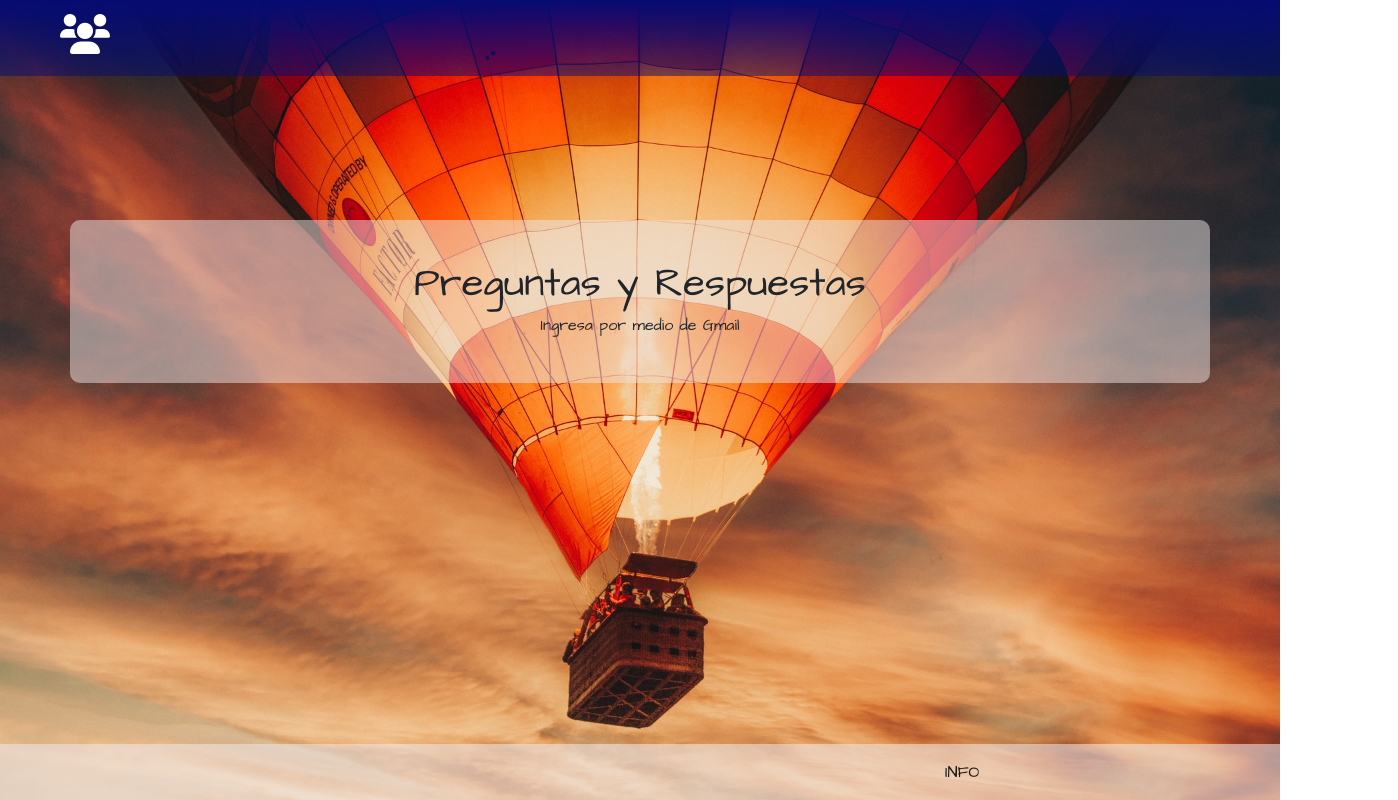
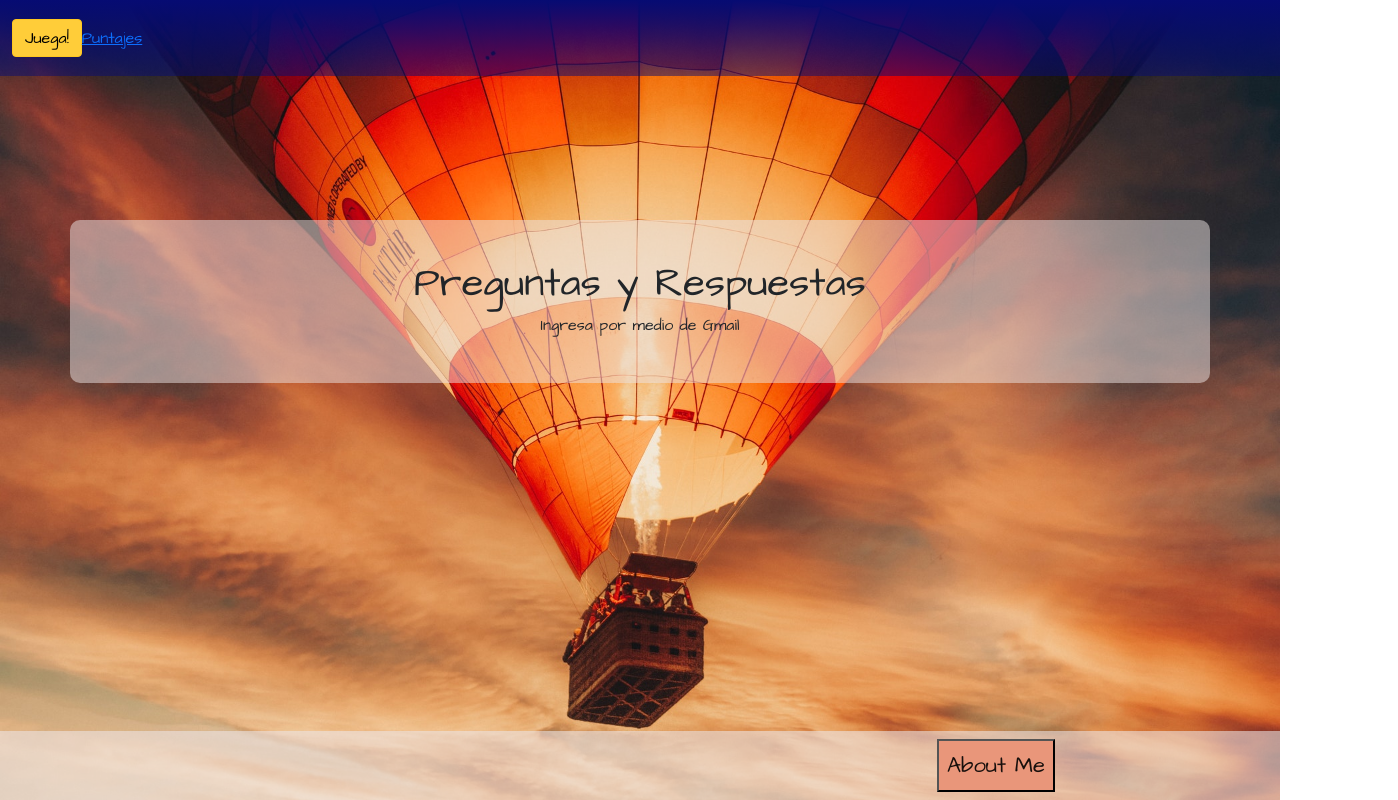
Before and after one commit to CriSarC/reto-sofka, a React (Create React App) app: page / in a window 1280 px wide. Shown: the whole page, 1398 px wide, since content can reach past the window. Built offline with nearby package versions, Linux system fonts and the light colour scheme; a web font is replaced by a local one.

Commit message:
se agrega router para implementar single page aplication

```diff
--- a/public/index.html
+++ b/public/index.html
@@ -1,14 +1,12 @@
 <!DOCTYPE html>
 <html lang="en">
+
 <head>
   <meta charset="utf-8" />
   <link rel="icon" href="%PUBLIC_URL%/favicon.ico" />
   <meta name="viewport" content="width=device-width, initial-scale=1" />
   <meta name="theme-color" content="#000000" />
-    <meta
-      name="description"
-      content="Web site created using create-react-app"
-    />
+  <meta name="description" content="Web site created using create-react-app" />
   <link rel="apple-touch-icon" href="%PUBLIC_URL%/logo192.png" />
   <!--
       manifest.json provides metadata used when your web app is installed on a
@@ -26,7 +24,8 @@
     -->
   <title>Preguntas y Respuestas</title>
   <!-- Bootstrap -->
-     <link href="https://cdn.jsdelivr.net/npm/bootstrap@5.1.3/dist/css/bootstrap.min.css" rel="stylesheet" integrity="sha384-1BmE4kWBq78iYhFldvKuhfTAU6auU8tT94WrHftjDbrCEXSU1oBoqyl2QvZ6jIW3" crossorigin="anonymous">
+  <link href="https://cdn.jsdelivr.net/npm/bootstrap@5.1.3/dist/css/bootstrap.min.css" rel="stylesheet"
+    integrity="sha384-1BmE4kWBq78iYhFldvKuhfTAU6auU8tT94WrHftjDbrCEXSU1oBoqyl2QvZ6jIW3" crossorigin="anonymous">
   <!-- /Bootstrap -->
   <!-- Fuente -->
   <link rel="preconnect" href="https://fonts.googleapis.com">
@@ -40,18 +39,13 @@
     crossorigin="anonymous" referrerpolicy="no-referrer" />
   <!-- /Iconos fontAwesome -->
 </head>
+
 <body>
   <noscript>You need to enable JavaScript to run this app.</noscript>
   <div id="root"></div>
-    <!--
-      This HTML file is a template.
-      If you open it directly in the browser, you will see an empty page.
+   <!-- JavaScript Bundle with Popper Bootstrap-->
+   <script src="https://cdn.jsdelivr.net/npm/bootstrap@5.1.3/dist/js/bootstrap.bundle.min.js" integrity="sha384-ka7Sk0Gln4gmtz2MlQnikT1wXgYsOg+OMhuP+IlRH9sENBO0LRn5q+8nbTov4+1p" crossorigin="anonymous"></script>
+   <!-- JavaScript Bundle with Popper Bootstrap-->
+</body>
 
-      You can add webfonts, meta tags, or analytics to this file.
-      The build step will place the bundled scripts into the <body> tag.
-
-      To begin the development, run `npm start` or `yarn start`.
-      To create a production bundle, use `npm run build` or `yarn build`.
-    -->
-  </body>
 </html>
--- a/src/App.js
+++ b/src/App.js
@@ -3,6 +3,7 @@ import React, { Component }  from 'react';
 import {Bienvenida} from './modules/Bienvenida';
 import {Menu} from './modules/Menu';
 import {Footer} from './modules/Footer';
+import {AppRouter} from './router/Router';
 
 
 
@@ -10,9 +11,10 @@ function App() {
   return (
     <div className="App">
 
-      <Menu/>
+      <AppRouter/>
+      {/* <Menu/>
       <Bienvenida/>
-      <Footer/>
+      <Footer/> */}
 
     </div>
   );
--- a/src/common/components/Modal_Me.jsx
+++ b/src/common/components/Modal_Me.jsx
@@ -8,7 +8,7 @@ export const Modal_Me = () => {
             <div className="modal-dialog modal-dialog-centered">
             <div className="modal-content">
                 <div className="modal-header headerNg" >
-                    <h5 className="modal-dialog modal-dialog-centered" >Acerca de mi :</h5>
+                    <h5 className="modal-dialog modal-dialog-centered" ></h5>
                     <button type="button" className="btn-close" data-bs-dismiss="modal" aria-label="Close"></button>
                 </div>
                 <div className="modal-body">
--- a/src/css/style.css
+++ b/src/css/style.css
@@ -149,3 +149,26 @@ footer{
   width: 100%;
   margin-top: 10px;
  }
+
+ /* ul{
+    display: flex;
+    margin: 2rem 0;
+  } */
+
+ /*  li{
+    list-style-type: none;
+  }
+   */
+/*   a{
+    padding:1rem;
+    margin: 0 0.2rem;
+    background-color: beige;
+    color:darksalmon;
+  text-decoration: none;
+  font-size: 1.5rem;
+  } */
+
+  .active{
+    background-color: darksalmon;
+    color:beige;
+  }
--- a/src/modules/Footer.jsx
+++ b/src/modules/Footer.jsx
@@ -1,12 +1,15 @@
-import React, { Component }  from 'react';
+import React, { Component } from 'react';
 
 import '../css/style.css';
-import {Modal_Me} from './../common/components/Modal_Me';
+import { Modal_Me } from './../common/components/Modal_Me';
 
 
 
 export const Footer = () => {
+    const handleClickInfo = async () => {
+        console.log('me presionaron')
 
+    }
     return (
         <>
 
@@ -16,19 +19,20 @@ export const Footer = () => {
                         <div className="container">
                             <div className="row">
                                 <div    className="col-8"
-                                        style={{textAlign: "end;"}}>
+                                        style={{textAlign: "end"}}>
+
                                 </div>
                                 <div className="col-1"></div>
                                 <div    className="col-3 "
-                                        style={{textAlign: "end;"}}>
+                                        style={{textAlign: "end"}}>
                                     <div className="collapse navbar-collapse" id="navbarNav">
                                         <ul className="navbar-nav">
                                             <li className="nav-item">
-                                                <a  className="nav-link active"
-                                                    style={{color: "#26327e;"},{fontSize: "22px;"}}
-                                                    ariaCurrent="page"
+                                                <button  className="nav-link active"
+                                                    style={{color: "#26327e;"},{fontSize: "22px"}}
+                                                    aria-current="page"
                                                     href="#" data-bs-toggle="modal" data-bs-target="#Info">
-                                                INFO</a>
+                                                About Me</button>
                                             </li>
                                         </ul>
                                     </div>
@@ -44,7 +48,8 @@ export const Footer = () => {
                 </nav>
             </footer>
 
-        <Modal_Me/>
+           <Modal_Me/>
+
         </>
     )
 }
--- a/src/modules/Menu.jsx
+++ b/src/modules/Menu.jsx
@@ -1,20 +1,40 @@
 import React from 'react'
+import {
+    BrowserRouter as Router,
+    Route,
+    Switch
+} from 'react-router-dom'
+import { NavLink } from 'react-router-dom'
+import '../css/style.css';
 
 
-import '../css/style.css';
-
-export const Menu = ({titulo}) => {
+export const Menu = ({ titulo }) => {
     return (
         <>
+
+
+
             <nav className="navbar navbar-expand-lg navbar-dark bg-color " id="menu">
                 <div className="container-fluid">
+                    <div>
+                        <NavLink exact to='/' activeClassName="btn btn-warning active">
+                            Juega!
+                        </NavLink>
+                    </div>
+                    <div>
+                        <NavLink exact to='/Puntajes' activeClassName="btn btn-warning active">
+                            Puntajes
+                        </NavLink>
+                    </div>
                     <div className="col-12 text-aling-end">
                         <a className="navbar-brand menuNG-titulo font-size-25px">
-                    {titulo}&nbsp;&nbsp; <i className="fas fa-users font-size-50px"></i>
+                            {titulo}&nbsp;&nbsp; <i className="fas  font-size-50px"></i>
                         </a>
                     </div>
                 </div>
             </nav>
+
         </>
+
     )
 }
--- a/src/modules/puntaje_jugador.jsx
+++ b/src/modules/puntaje_jugador.jsx
@@ -0,0 +1,9 @@
+import React from 'react'
+
+export const Puntajes = () => {
+    return (
+        <div>
+            <label>Holaaa</label>
+        </div>
+    )
+}
--- a/src/router/Router.jsx
+++ b/src/router/Router.jsx
@@ -4,29 +4,24 @@ import {
   Route,
   Switch
 } from 'react-router-dom'
-import { Persona } from '../components/Persona'
-import { Contacto } from '../components/Contacto';
-import { Home } from '../components/Home';
-import { PageNotFound } from '../components/PageNotFound';
-import { Navbar } from '../components/Navbar';
-import { ListaUsuarios } from '../components/ListaUsuarios';
-import { Usuario } from '../components/Usuario';
+import { Bienvenida } from '../modules/Bienvenida'
+import {Menu} from '../modules/Menu'
+import {Footer} from '../modules/Footer'
+import {Puntajes} from '../modules/Puntaje_jugador'
 
 export const AppRouter = () => {
   return (
     <>
-      <h1>App Router</h1>
 
       <Router>
-        <Navbar />
+        <Menu />
         <Switch>
-          <Route path="/lista-usuarios/:id" component={Usuario} />
-          <Route path="/lista-usuarios" component={ListaUsuarios} />
-          <Route path="/persona" component={Persona} />
-          <Route path="/contacto" component={Contacto} />
-          <Route exact path="/" component={Home} />
-          <Route path="*" component={PageNotFound} />
+          <Route path="/Puntajes" component={Puntajes} />
+          <Route path="/" component={Bienvenida} />
+
+
         </Switch>
+        <Footer/>
       </Router>
 
     </>
```
Lines whose indentation alone changed are shown as unchanged.
